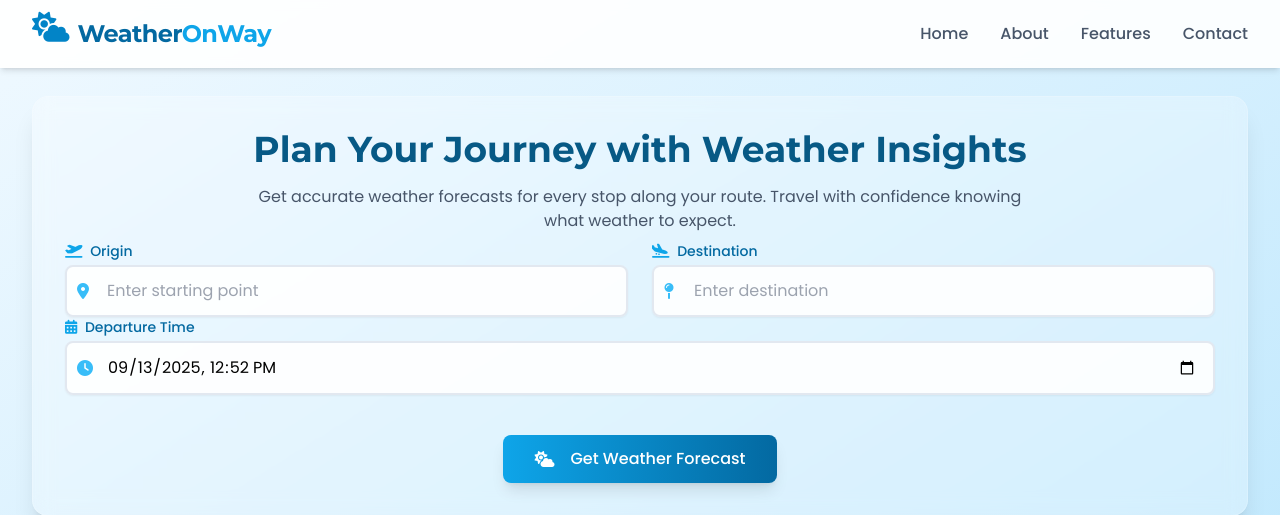
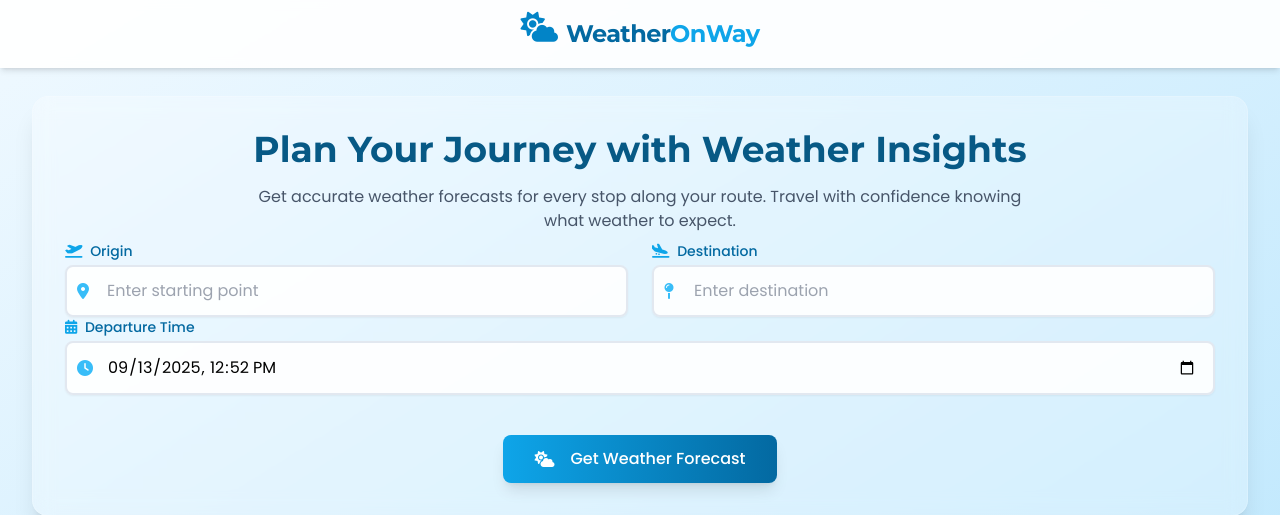
Before and after one commit to Shankarsan-Sahoo/weather-on-way, a Django app: page / in a window 1280 px wide. Shown: the top 515 px of the page. Run offline with Django 5.2, Linux system fonts and the light colour scheme; some libraries are stand-ins or nearby versions.

Commit message:
Initial commit: Weather On Way project
- Added Django project structure
- Implemented weather route forecasting
- Added Google Maps integration
- Added OpenWeather API integration
- Implemented responsive UI with Tailwind CSS
- Added place suggestions and autocomplete
- Added loading animations and error handling

```diff
--- a/weatheronway/templates/home.html
+++ b/weatheronway/templates/home.html
@@ -223,19 +223,13 @@
     <!-- Premium Header with Navigation -->
     <header class="w-full bg-white bg-opacity-90 backdrop-blur-sm shadow-md fixed top-0 z-50 animate-slide-down">
         <div class="max-w-7xl mx-auto px-4 sm:px-6 lg:px-8">
-            <div class="flex justify-between items-center py-4">
+            <div class="flex justify-center items-center py-4">
                 <div class="flex items-center space-x-2">
                     <div class="text-primary-600 animate-bounce-slow">
                         <i class="fas fa-cloud-sun text-3xl"></i>
                     </div>
                     <h1 class="text-2xl font-bold text-primary-700 tracking-tight">Weather<span class="text-primary-500">OnWay</span></h1>
                 </div>
-                <nav class="hidden md:flex space-x-8">
-                    <a href="#" class="text-secondary-600 hover:text-primary-600 font-medium transition-colors duration-300 ease-in-out">Home</a>
-                    <a href="#" class="text-secondary-600 hover:text-primary-600 font-medium transition-colors duration-300 ease-in-out">About</a>
-                    <a href="#" class="text-secondary-600 hover:text-primary-600 font-medium transition-colors duration-300 ease-in-out">Features</a>
-                    <a href="#" class="text-secondary-600 hover:text-primary-600 font-medium transition-colors duration-300 ease-in-out">Contact</a>
-                </nav>
                 <div class="md:hidden">
                     <button type="button" id="mobileMenuBtn" class="text-secondary-500 hover:text-primary-600 focus:outline-none">
                         <i class="fas fa-bars text-xl"></i>
```
Also changed, not shown: 11 other files.
